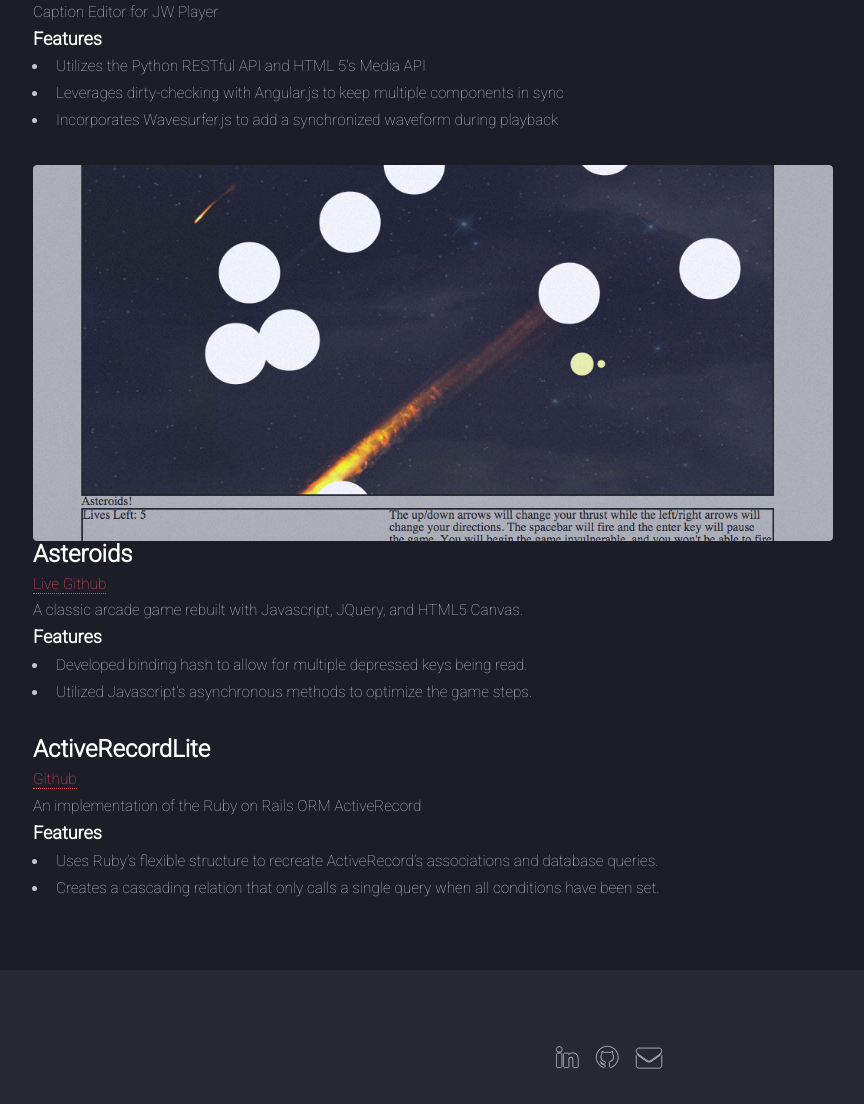
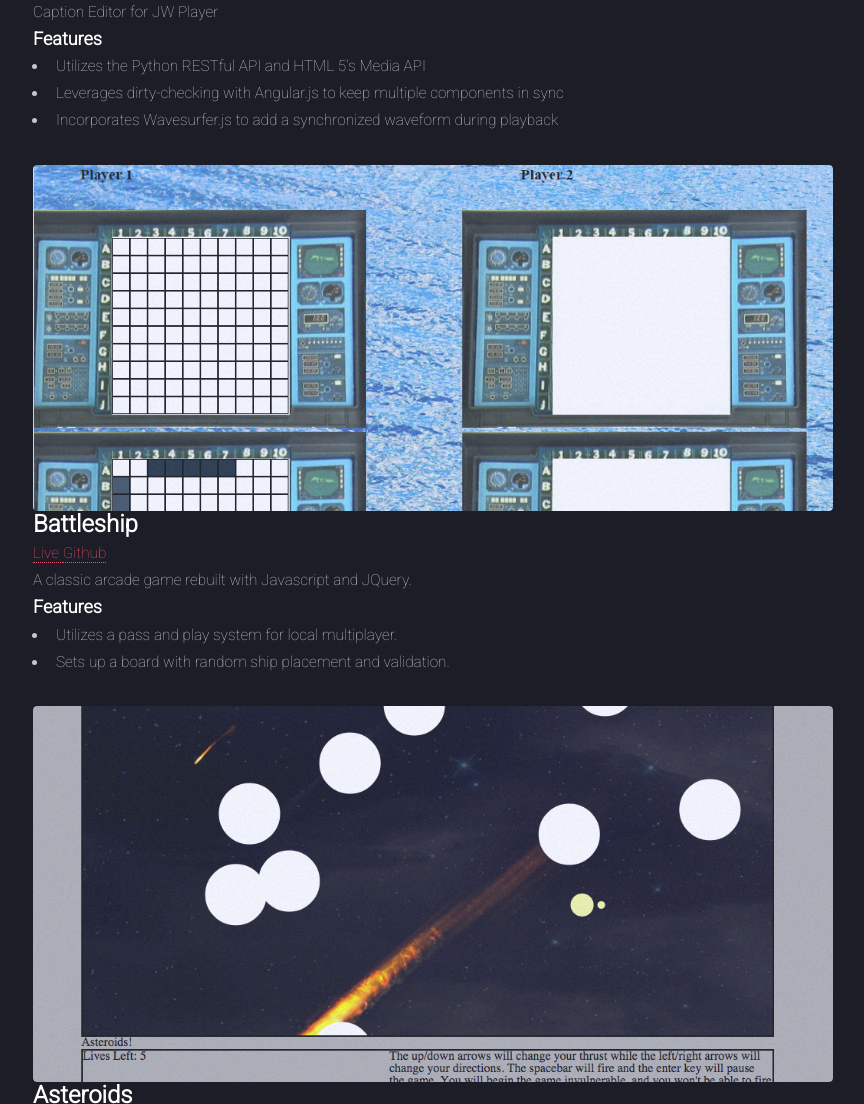
Before and after one commit to Faeylayn/Faeylayn.github.io, a plain HTML site: page no-sidebar.html in a window 1280 px wide. Shown: the part 626-1730 px from the top of the page, without its empty margins (31-895 px from the left). Drawn offline with Linux system fonts and the light colour scheme.

Commit message:
Added Battleship to recent work

```diff
--- a/no-sidebar.html
+++ b/no-sidebar.html
@@ -102,6 +102,26 @@
 
 						<!-- Content -->
 							<section id="content">
+								<a href="/Battleship" class="image fit"><img src="images/battleship.PNG" alt="" /></a>
+								<span class="game-name">Battleship</span>
+								<br>
+								<a href="/Battleship"> Live </a>
+								<a href="https://github.com/Faeylayn/Battleship"> Github </a>
+								<br>
+								<span>
+									A classic arcade game rebuilt with Javascript and JQuery.
+								</span>
+								<br>
+								<span class="game-features">Features</span>
+								<ul>
+									<li>Utilizes a pass and play system for local multiplayer.</li>
+									<li>Sets up a board with random ship placement and validation.</li>
+
+								</ul>
+							</section>
+
+						<!-- Content -->
+							<section id="content">
 								<a href="/Asteroids" class="image fit"><img src="images/asteroids.png" alt="" /></a>
 								<span class="game-name">Asteroids</span>
 								<br>
```
Also changed, not shown: images/battleship.PNG (added).
